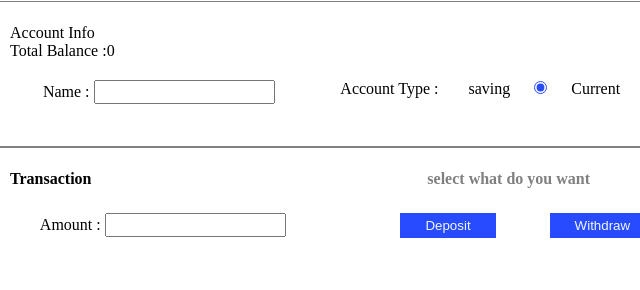
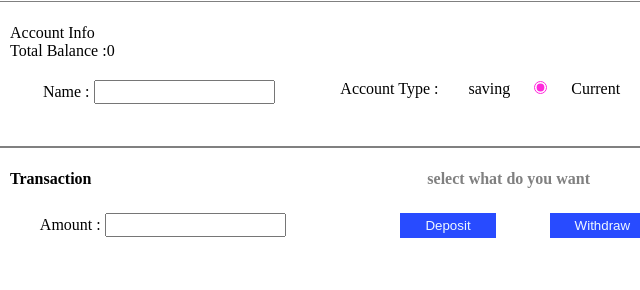
Before and after one commit to girishkuwar/simple_banking, a plain HTML site: page index.html in a window 1280 px wide. Shown: the part 122-412 px from the top of the page, 280-920 px from the left. Drawn offline with Linux system fonts and the light colour scheme.

Commit message:
changed coloar

```diff
--- a/styles.css
+++ b/styles.css
@@ -67,7 +67,7 @@ h1 {
 
 .redio-group input {
     margin: 1px 20px;
-    accent-color: rgb(40, 75, 255);
+    accent-color: rgb(255, 40, 219);
 }
 
 .transaction {
```
